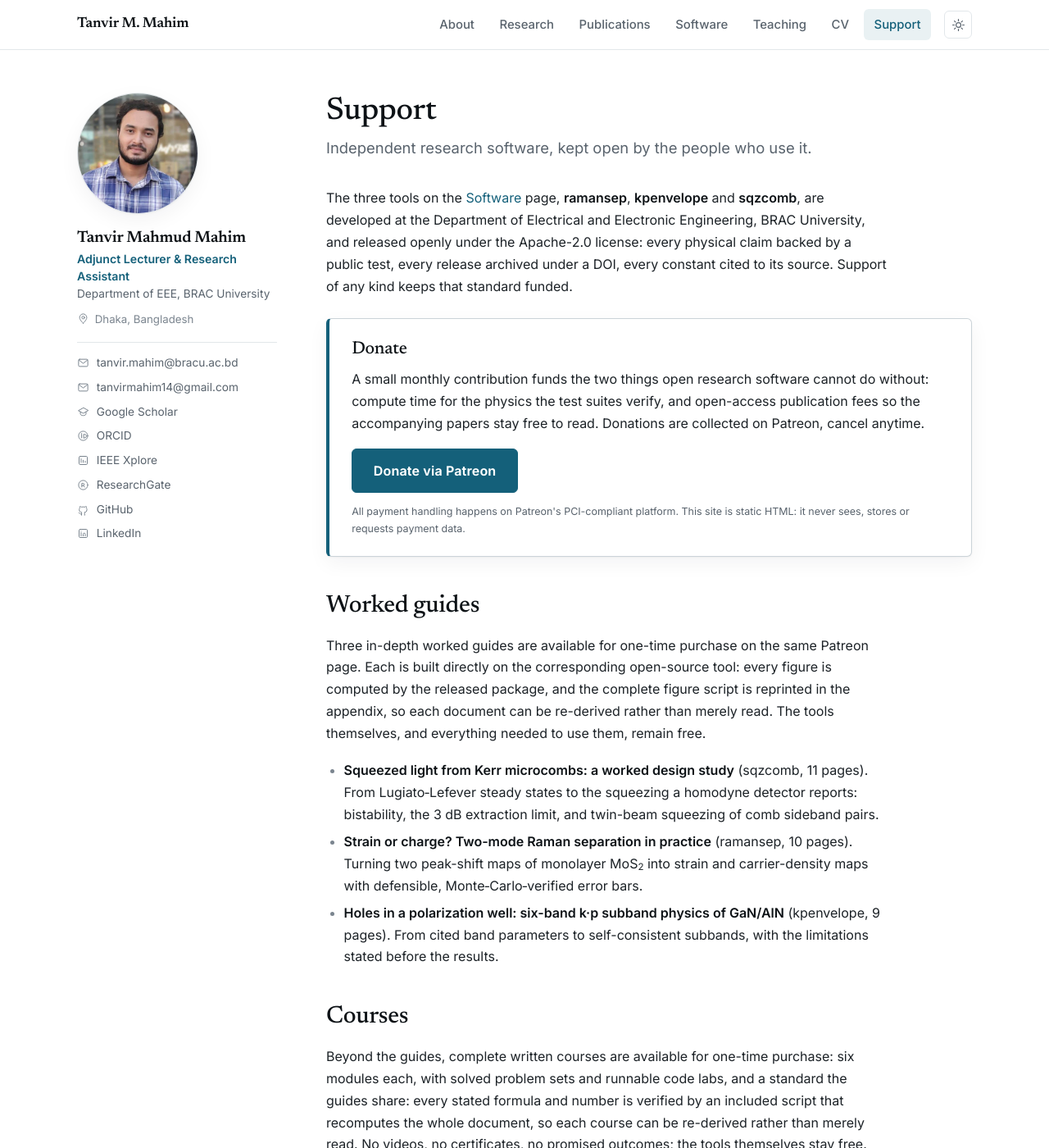
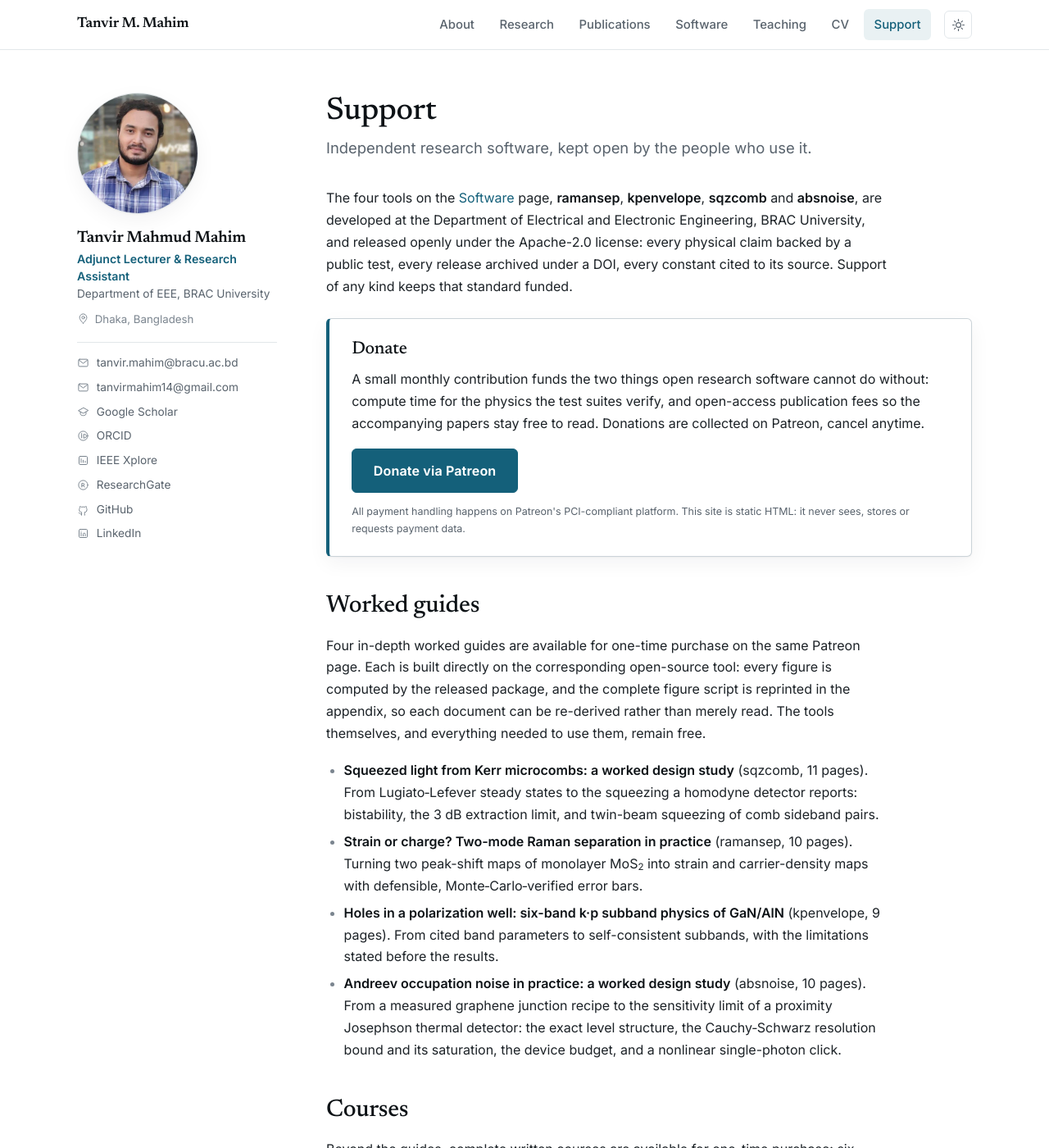
Before and after one commit to Tanvir-Mahmud-Mahim/Tanvir-Mahmud-Mahim.github.io, a Jekyll site: the page built from support.md, in a window 1280 px wide and 1400 px high. Shown: the whole window at 82% size. Built offline with Jekyll 4.4.1, drawn with Linux system fonts in a browser that asks for light colours; some of the changed text lies outside the part shown.

Commit message:
Update site

```diff
--- a/support.md
+++ b/support.md
@@ -6,7 +6,7 @@ permalink: /support/
 description: "Support the open-source research software of Tanvir Mahmud Mahim: ramansep, kpenvelope and sqzcomb. Donate via Patreon, cite the tools, or partner institutionally."
 ---
 
-The three tools on the <a href="{{ '/software/' | relative_url }}">Software</a> page, <strong>ramansep</strong>, <strong>kpenvelope</strong> and <strong>sqzcomb</strong>, are developed at the Department of Electrical and Electronic Engineering, BRAC University, and released openly under the Apache-2.0 license: every physical claim backed by a public test, every release archived under a DOI, every constant cited to its source. Support of any kind keeps that standard funded.
+The four tools on the <a href="{{ '/software/' | relative_url }}">Software</a> page, <strong>ramansep</strong>, <strong>kpenvelope</strong>, <strong>sqzcomb</strong> and <strong>absnoise</strong>, are developed at the Department of Electrical and Electronic Engineering, BRAC University, and released openly under the Apache-2.0 license: every physical claim backed by a public test, every release archived under a DOI, every constant cited to its source. Support of any kind keeps that standard funded.
 
 <div class="support-card">
   <div class="support-card-body">
@@ -21,12 +21,13 @@ The three tools on the <a href="{{ '/software/' | relative_url }}">Software</a>
 
 ## Worked guides
 
-Three in-depth worked guides are available for one-time purchase on the same Patreon page. Each is built directly on the corresponding open-source tool: every figure is computed by the released package, and the complete figure script is reprinted in the appendix, so each document can be re-derived rather than merely read. The tools themselves, and everything needed to use them, remain free.
+Four in-depth worked guides are available for one-time purchase on the same Patreon page. Each is built directly on the corresponding open-source tool: every figure is computed by the released package, and the complete figure script is reprinted in the appendix, so each document can be re-derived rather than merely read. The tools themselves, and everything needed to use them, remain free.
 
 <ul>
   <li><a href="https://www.patreon.com/u40002728/posts/squeezed-light-167169759" rel="noopener"><strong>Squeezed light from Kerr microcombs: a worked design study</strong></a> (sqzcomb, 11 pages). From Lugiato&#8209;Lefever steady states to the squeezing a homodyne detector reports: bistability, the 3 dB extraction limit, and twin-beam squeezing of comb sideband pairs.</li>
   <li><a href="https://www.patreon.com/u40002728/posts/strain-or-charge-167170030" rel="noopener"><strong>Strain or charge? Two-mode Raman separation in practice</strong></a> (ramansep, 10 pages). Turning two peak-shift maps of monolayer MoS<sub>2</sub> into strain and carrier-density maps with defensible, Monte&#8209;Carlo&#8209;verified error bars.</li>
   <li><a href="https://www.patreon.com/u40002728/posts/holes-in-well-k-167170105" rel="noopener"><strong>Holes in a polarization well: six-band k·p subband physics of GaN/AlN</strong></a> (kpenvelope, 9 pages). From cited band parameters to self-consistent subbands, with the limitations stated before the results.</li>
+  <li><a href="https://www.patreon.com/u40002728/posts/andreev-noise-in-167321303" rel="noopener"><strong>Andreev occupation noise in practice: a worked design study</strong></a> (absnoise, 10 pages). From a measured graphene junction recipe to the sensitivity limit of a proximity Josephson thermal detector: the exact level structure, the Cauchy&#8209;Schwarz resolution bound and its saturation, the device budget, and a nonlinear single-photon click.</li>
 </ul>
 
 ## Courses
@@ -37,6 +38,7 @@ Beyond the guides, complete written courses are available for one-time purchase:
   <li><a href="https://www.patreon.com/u40002728/posts/designing-light-167172541" rel="noopener"><strong>Designing squeezed-light microcomb sources</strong></a> (sqzcomb, 19 pages + 3 code labs). From the quantum optics of detection to a finished device design: steady states, the extraction limit, twin-beam combs, and a complete worked design lab.</li>
   <li><a href="https://www.patreon.com/u40002728/posts/strain-and-in-2d-167173553" rel="noopener"><strong>Strain and charge in 2D materials</strong></a> (ramansep, 13 pages + 3 code labs). From phonon physics to defensible error bars: choosing mode pairs by noise amplification, Monte&#8209;Carlo&#8209;verified uncertainties, detection-limit planning, and bounding what is not measured.</li>
   <li><a href="https://www.patreon.com/u40002728/posts/holes-in-k-p-167173678" rel="noopener"><strong>Holes in wurtzite heterostructures</strong></a> (kpenvelope, 13 pages + 3 code labs). From the bulk valence Hamiltonian to a self-consistent two-dimensional hole gas: cited parameters, checkable discretization, and why a hole mass is not one number.</li>
+  <li><a href="https://www.patreon.com/u40002728/posts/andreev-thermal-167321545" rel="noopener"><strong>Andreev thermal detectors: from bound states to single-photon clicks</strong></a> (absnoise, 9 pages + 3 code labs). From bound-state scattering theory to nonlinear click simulations: the gap equation done properly, the resolution bound and its worst case, the full device budget, and the matched-level design condition.</li>
 </ul>
 
 ## Where the money goes
```
